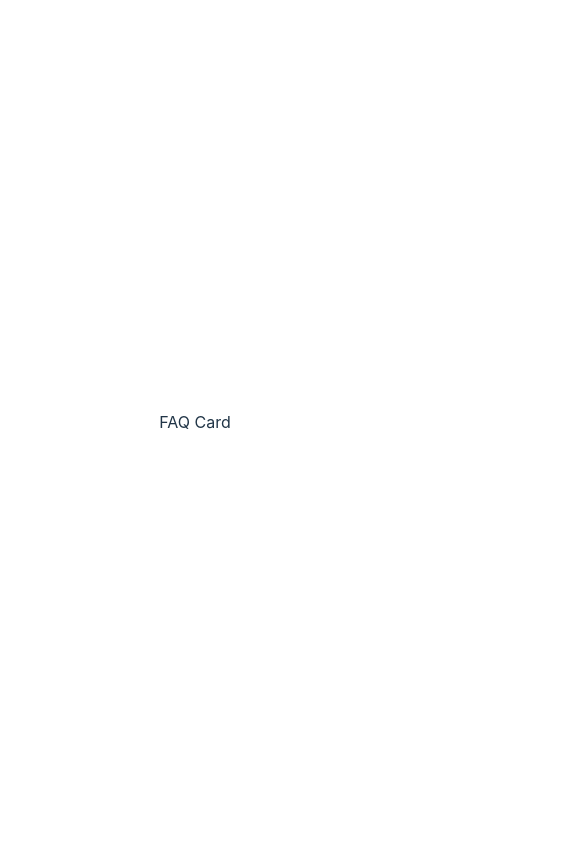
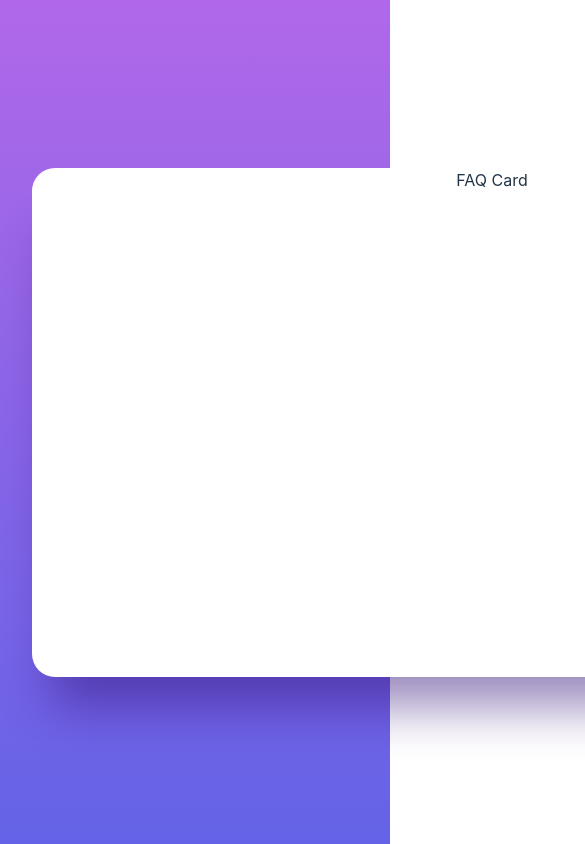
Before and after one commit to melvinioso/faq-accordian-card, a React (Vite) app: page / in a window 390 px wide. Shown: the top 844 px of the page, 585 px wide, since content can reach past the window. Built offline with nearby package versions, Linux system fonts and the light colour scheme; the HTML template or start-up script is replaced by a standard one.

Commit message:
background working for mobile

```diff
--- a/src/components/FAQ/FAQ.module.css
+++ b/src/components/FAQ/FAQ.module.css
@@ -0,0 +1,7 @@
+.container {
+  width: 920px;
+  height: 509px;
+  background: #ffffff;
+  box-shadow: 0px 50px 50px -20px rgba(53, 18, 122, 0.497159);
+  border-radius: 23px;
+}
--- a/src/components/FAQ/index.jsx
+++ b/src/components/FAQ/index.jsx
@@ -2,7 +2,11 @@ import React from 'react';
 import styles from './FAQ.module.css';
 
 const FAQ = (props) => {
-  return <div>FAQ Card</div>;
+  return (
+    <div className={styles.container}>
+      FAQ Card
+    </div>
+  )
 };
 
 export default FAQ;
--- a/src/index.css
+++ b/src/index.css
@@ -19,6 +19,17 @@ a {
 }
 a:hover {
   color: #535bf2;
+}
+
+html {
+  background: linear-gradient(180deg, #b068e9 0%, #6463e7 100%) no-repeat center
+    center fixed;
+  -webkit-background-size: cover;
+  -moz-background-size: cover;
+  -o-background-size: cover;
+  background-size: cover;
+  height: 100%;
+  overflow: hidden;
 }
 
 body {
```
Also changed, not shown: 1 other file (tests, documents, lock files or other folders).
